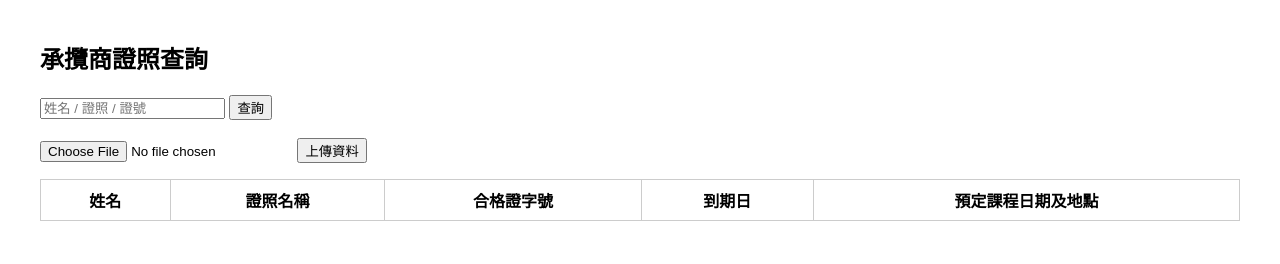
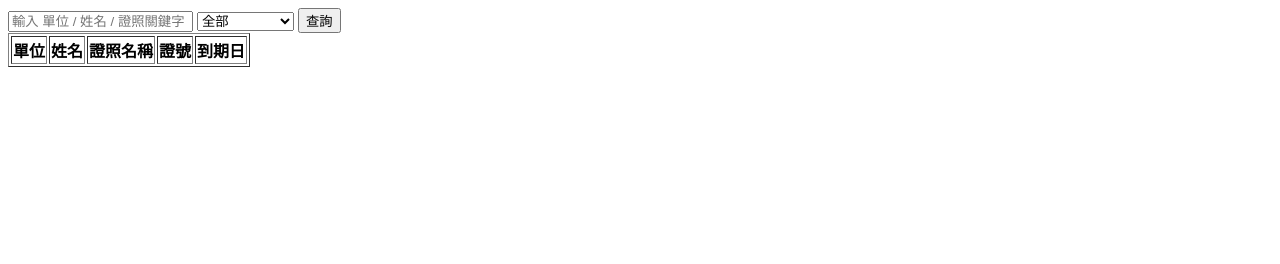
Before and after one commit to t5608003-jpg/contractor-certificate-system, a website: page public/index.html in a window 1280 px wide. Drawn offline with Linux system fonts and the light colour scheme.

Commit message:
Enhance search functionality with expiry options
Added a dropdown for expiry options and updated input placeholders.

```diff
--- a/public/index.html
+++ b/public/index.html
@@ -1,60 +1,25 @@
-<!DOCTYPE html>
-<html>
-<head>
-<meta charset="UTF-8">
-<title>承攬商進廠查詢系統</title>
+<input id="keyword" placeholder="輸入 單位 / 姓名 / 證照關鍵字">
 
-<style>
+<select id="expiry">
+<option value="">全部</option>
+<option value="expired">已過期</option>
+<option value="month">當月到期</option>
+<option value="1">1個月內到期</option>
+<option value="2">2個月內到期</option>
+<option value="3">3個月內到期</option>
+</select>
 
-body{
-font-family: Arial;
-margin:40px;
-}
-
-table{
-border-collapse: collapse;
-width:100%;
-}
-
-th,td{
-border:1px solid #ccc;
-padding:8px;
-}
-
-</style>
-
-</head>
-<body>
-
-<h2>承攬商證照查詢</h2>
-
-<input id="keyword" placeholder="姓名 / 證照 / 證號">
 <button onclick="search()">查詢</button>
 
-<br><br>
-
-<input type="file" id="file">
-<button onclick="upload()">上傳資料</button>
-
-<p id="status"></p>
-
-<table>
-
+<table border="1">
 <thead>
 <tr>
+<th>單位</th>
 <th>姓名</th>
 <th>證照名稱</th>
-<th>合格證字號</th>
+<th>證號</th>
 <th>到期日</th>
-<th>預定課程日期及地點</th>
 </tr>
 </thead>
-
 <tbody id="result"></tbody>
-
 </table>
-
-<script src="app.js"></script>
-
-</body>
-</html>
```
